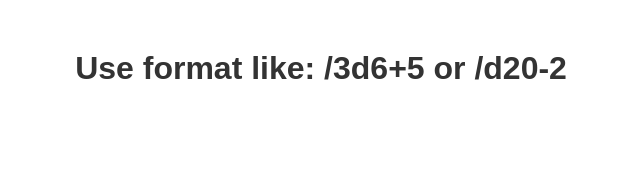
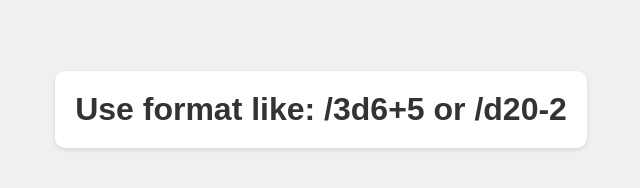
Before and after one commit to ShinraMage/dice_roll, a plain HTML site: page 404.html in a window 1280 px wide. Shown: the whole page, without its empty margins (319-959 px from the left). Drawn offline with Linux system fonts and the light colour scheme.

Commit message:
Update 404.html

```diff
--- a/404.html
+++ b/404.html
@@ -4,41 +4,83 @@
     <meta charset="UTF-8">
     <meta name="viewport" content="width=device-width, initial-scale=1.0">
     <title>Dice Roller</title>
-
-    <!-- Open Graph Metadata -->
-    <meta property="og:title" content="Dice Roller - Roll the Dice!">
-    <meta property="og:description" content="Roll virtual dice with custom notations like 3d6+2 and see the results instantly.">
-    <meta property="og:url" content="https://shinra.posetmage.com/dice_roll/">
-    <meta property="og:type" content="website">
-    <meta property="og:image" content="https://shinra.posetmage.com/dice_roll/default-dice-image.png">
-
-    <!-- Twitter Card Metadata -->
-    <meta name="twitter:card" content="summary">
-    <meta name="twitter:title" content="Dice Roller - Roll the Dice!">
-    <meta name="twitter:description" content="Roll virtual dice with custom notations like 3d6+2 and see the results instantly.">
-    <meta name="twitter:image" content="https://shinra.posetmage.com/dice_roll/default-dice-image.png">
-
-    <!-- CSS for improved visuals (optional) -->
-    <style>
-        body { font-family: Arial, sans-serif; text-align: center; margin-top: 50px; }
-        #header { font-size: 2em; color: #333; }
-    </style>
-</head>
-<body>
-    <h1 id="header">Dice Roller</h1>
-
+    <!-- Server-side template variables -->
     <script>
-        // Function to parse dice notation (e.g., "3d6+5")
-        function parseDiceNotation(notation) {
+        // Pre-calculate the roll result for metadata
+        function getInitialRoll() {
+            const path = window.location.pathname;
+            const notation = path.split("/").pop();
             const diceRegex = /(\d*)d(\d+)([+-]\d+)?/;
             const match = notation.match(diceRegex);
-
             if (!match) return null;
 
             const numDice = parseInt(match[1]) || 1;
             const diceSides = parseInt(match[2]);
             const modifier = parseInt(match[3]) || 0;
 
+            // Use a seeded random number for consistent previews
+            const seed = (notation + new Date().toDateString()).split('').reduce((a, b) => a + b.charCodeAt(0), 0);
+            const rolls = Array.from({length: numDice}, (_, i) =>
+                Math.floor((Math.sin(seed + i) * 10000) % diceSides) + 1
+            );
+            const sum = rolls.reduce((a, b) => a + b, 0) + modifier;
+
+            return {
+                notation,
+                sum,
+                rolls,
+                modifier
+            };
+        }
+
+        const initialRoll = getInitialRoll();
+        const resultText = initialRoll
+            ? `${initialRoll.sum} = [${initialRoll.rolls.join(", ")}]${initialRoll.modifier ? (initialRoll.modifier > 0 ? "+" : "") + initialRoll.modifier : ""}`
+            : "Roll dice using format: /3d6+5 or /d20-2";
+    </script>
+
+    <!-- Dynamic Open Graph Metadata -->
+    <meta property="og:title" content="🎲 Dice Roll: <%=resultText%>">
+    <meta property="og:description" content="Roll Result: <%=resultText%> - Roll your own at shinramage.github.io/dice_roll/">
+    <meta property="og:url" content="https://shinramage.github.io/dice_roll/">
+    <meta property="og:type" content="website">
+    <meta property="og:image" content="https://shinramage.github.io/dice_roll/dice-preview.png">
+
+    <!-- Twitter Card Metadata -->
+    <meta name="twitter:card" content="summary">
+    <meta name="twitter:title" content="🎲 Dice Roll: <%=resultText%>">
+    <meta name="twitter:description" content="Roll Result: <%=resultText%> - Roll your own at shinramage.github.io/dice_roll/">
+    <meta name="twitter:image" content="https://shinramage.github.io/dice_roll/dice-preview.png">
+
+    <style>
+        body {
+            font-family: Arial, sans-serif;
+            text-align: center;
+            margin-top: 50px;
+            background-color: #f0f0f0;
+        }
+        #header {
+            font-size: 2em;
+            color: #333;
+            padding: 20px;
+            background-color: white;
+            border-radius: 10px;
+            display: inline-block;
+            box-shadow: 0 2px 4px rgba(0,0,0,0.1);
+        }
+    </style>
+</head>
+<body>
+    <h1 id="header">Loading...</h1>
+    <script>
+        // Function to parse dice notation (e.g., "3d6+5")
+        function parseDiceNotation(notation) {
+            const diceRegex = /(\d*)d(\d+)([+-]\d+)?/;
+            const match = notation.match(diceRegex);
+            if (!match) return null;
+            const numDice = parseInt(match[1]) || 1;
+            const diceSides = parseInt(match[2]);
+            const modifier = parseInt(match[3]) || 0;
             return { numDice, diceSides, modifier };
         }
 
@@ -52,24 +94,17 @@
             return { sum, rolls, modifier };
         }
 
-        // Main logic to parse the URL, calculate, and display the result
+        // Main logic
         (function() {
             const path = window.location.pathname;
             const notation = path.split("/").pop();
-
             const diceData = parseDiceNotation(notation);
 
             if (diceData) {
                 const { sum, rolls, modifier } = rollDice(diceData);
                 const resultText = `${sum} = [${rolls.join(", ")}]${modifier ? (modifier > 0 ? "+" : "") + modifier : ""}`;
-
-                // Update the title, header, and Open Graph title dynamically
-                document.title = resultText;
+                document.title = `🎲 ${resultText}`;
                 document.getElementById("header").textContent = resultText;
-
-                // Dynamically update Open Graph metadata
-                document.querySelector('meta[property="og:title"]').setAttribute("content", resultText);
-                document.querySelector('meta[property="og:description"]').setAttribute("content", `Result: ${resultText}`);
             } else {
                 const errorText = "Use format like: /3d6+5 or /d20-2";
                 document.title = errorText;
```
